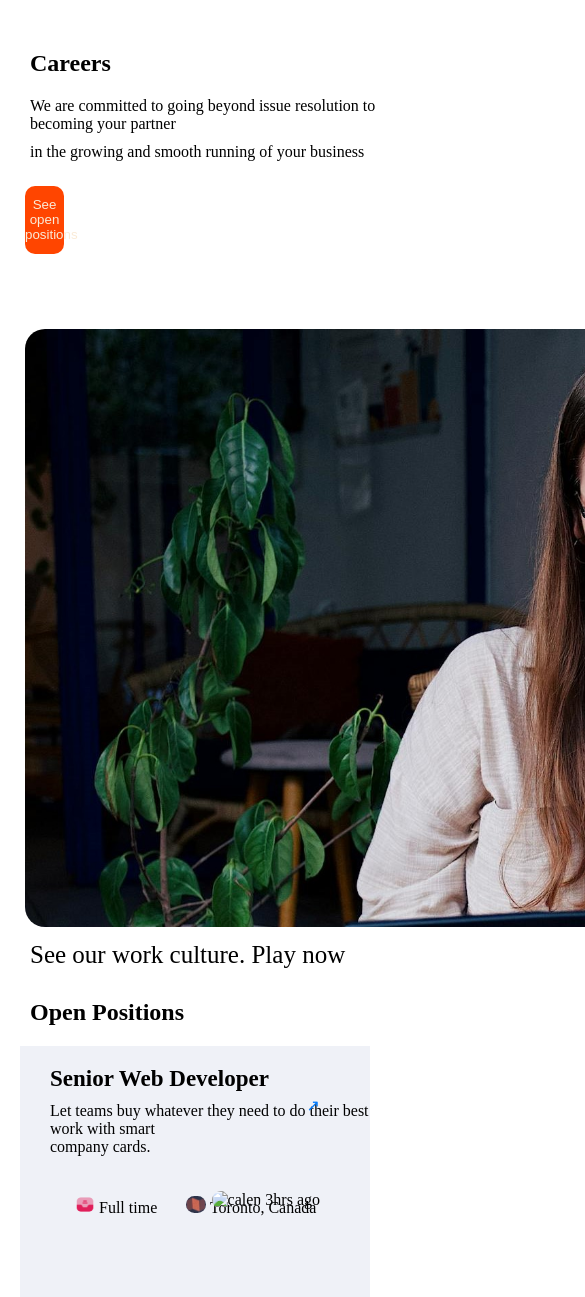
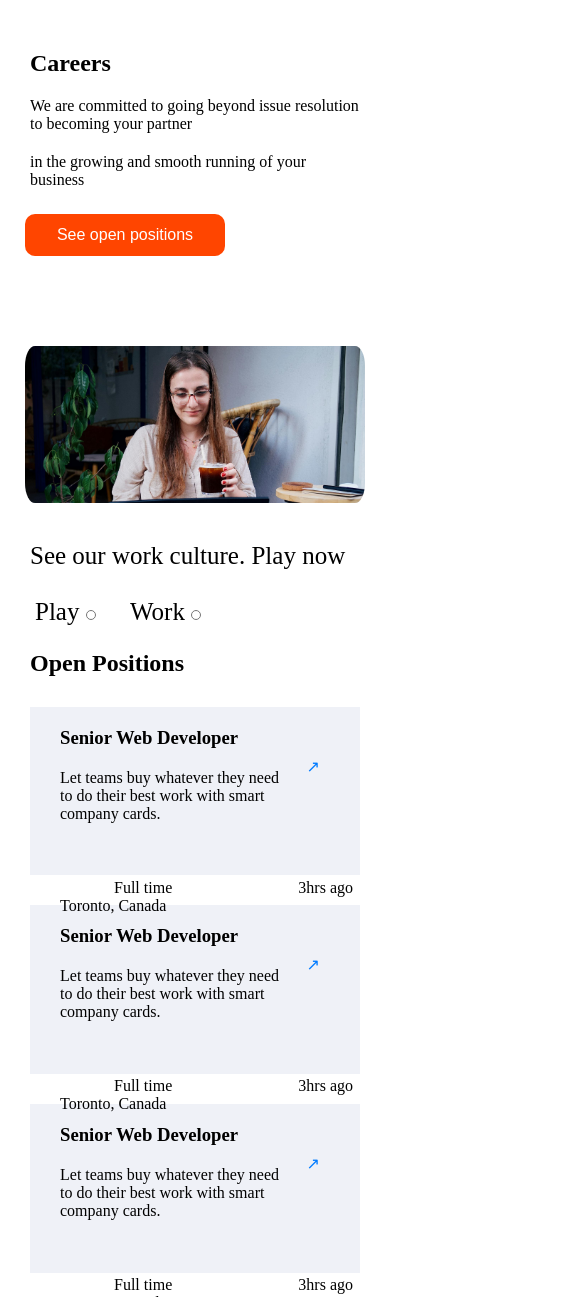
Before and after one commit to chosenvincent1/Klova_Community_Project, a plain HTML site: page career.html in a window 390 px wide. Shown: the top 1297 px of the page, 585 px wide, since content can reach past the window. Drawn offline with Linux system fonts and the light colour scheme.

Commit message:
initial commit

```diff
--- a/career.css
+++ b/career.css
@@ -21,24 +21,29 @@ h1 {
 }
 
 p {
-    margin-top: 10px;
+    margin-top: 20px;
     padding-left: 30px;
 }
 
 .positions {
     margin: 25px;
-    width: 10vw;
-    height: 8vh;
+    width: 27%;
+    padding: 0.75rem 1.5rem;
     text-align: center;
     border-radius: 10px;
     background-color: orangered;
-    color: antiquewhite;
+    color: white;
     border: orangered;
+    font-size: 1rem;
+    overflow: hidden;
+    white-space: nowrap;
 }
+
 img {
-    width: 1300px;
-    border-radius: 20px;
-    margin-left: 25px;
+    width: 100%;
+    border-radius: 35px;
+    padding: 15px;
+    object-fit: cover;
 }
 
 .work {
@@ -60,16 +65,20 @@ img {
 .p3 {
     font-size: 25px;
 }
-input {
-    height: 8.5px;
-    background-color: orangered;
+.input1 {
+    height: 10px;
+    width: 10px;
+    border-radius: 50%;
+    background-color: #ff5733;
 }
 
 .div1 {
     margin: 20px;
     background-color: #eff1f7;
     height: 30vh;
+   max-width: 100%;
 }
+
 
 h2 {
     padding-left: 30px;
@@ -79,7 +88,9 @@ h3 {
     padding-top: 20px;
     padding-left: 30px;
     font-weight: bold;
-    font-size: 23px;
+    size: 48px;
+
+
 }
 
 .img2 {
@@ -101,11 +112,10 @@ h3 {
     display: flex;
     margin-top: 30px;
 }
-.icon {
-    position: absolute;
-    right: 70px;
-    margin-top: 5px;
-}
+/*.icon {
+   position: absolute;
+   left: 150px;
+}*/
 
 .div4 {
     width: 1300px;
@@ -174,3 +184,90 @@ h3 {
     height: 24px;
     width: 24px;
 }
+.img4 {
+    height: 24px;
+    width: 24px;
+}
+/* on small screen*/
+@media screen and (max-width: 480px) {
+
+
+    .positions {
+        margin: 25px;
+        width: 200px;
+        padding: 0.75rem 1.5rem;
+        text-align: center;
+        border-radius: 10px;
+        background-color: orangered;
+        color: white;
+        border: orangered;
+        font-size: 1rem;
+        overflow: hidden;
+     }
+     .work{
+        display: flex;
+        flex-direction: column;
+     }
+
+     img {
+        width: 100%;
+        padding-left: 25px;
+        padding-right: 25px;
+     }
+
+     .p1 {
+        font-size: 25px;
+    position: absolute;
+    left: 100px;
+    top: 578px;
+     }
+     .p2 {
+        font-size: 25px;
+        position: absolute;
+        left: 5px;
+        top: 578px;
+     }
+     .p3 {
+        font-size: 25px;
+     }
+
+     .div1 {
+        height: 20vh;
+        margin: 30px;
+     }
+
+     .div3 {
+        margin-top: 20px;
+
+     }
+
+     p {
+        padding-left: 30px;
+        padding-right: 30px;
+
+     }
+     h2 {
+        padding-left: 30px;
+        margin-top: 80px;
+        margin-bottom: 20px;
+     }
+    h3 {
+        padding-top: 20px;
+        font-weight: bold;
+        size: 48px;
+    }
+
+    .p4 {
+        margin-right: 50px;
+    }
+    .p5 {
+      margin-right: 50px;
+    }
+    .icon {
+        position: absolute;
+        right: 37px;
+        margin-top: 20px;
+    }
+
+
+}
--- a/career.html
+++ b/career.html
@@ -21,8 +21,8 @@
                 <img src="image/project.jpeg" alt="">
                 <div class="work">
                 <p class="p3"> See our work culture. Play now</p >
-                <p class="p1">  Work   <input type="radio" name="" id="input1"> </p>
-                <p class="p2">  Play <input type="radio" name="" id="input1"></p>
+                <p class="p1">  Work   <input type="radio" name="" class="input1"> </p>
+                <p class="p2">  Play <input type="radio" name="" class="input1"></p>
                  </div>
             </div>
         </div>
@@ -34,7 +34,7 @@
                     <div class="div2">
                         <div>
                     <h3> Senior Web Developer</h3>
-                    <p>Let teams buy whatever they need to do their best work with smart <br> company cards.</p>
+                    <p class="p4">Let teams buy whatever they need to do their best work with smart <br> company cards.</p>
                         </div>
                         <div>
                     <a href="">
@@ -43,15 +43,15 @@
                     </div>
                     </div>
                     <div class="div3">
-                    <p><img src="image/image.png" alt="" class="img2"> Full time <img src="image/photo_2024-12-11_00-05-42 2.jpg" alt="" class="img2"> Toronto, Canada</p>
-                    <span class="icon"><img src="" alt="calen">   3hrs ago </span>
+                    <p class="p5"><img src="image/image.png" alt="" class="img2"> Full time <img src="image/photo_2024-12-11_00-05-42 2.jpg" alt="" class="img2"> Toronto, Canada</p>
+                    <span class="icon"><img src="image/calendar-2.png" alt="" class="img4">   3hrs ago </span>
                 </div>
                     </div>
                  <div class="div1">
                         <div class="div2">
                             <div>
                         <h3> Senior Web Developer</h3>
-                        <p>Let teams buy whatever they need to do their best work with smart <br> company cards.</p>
+                        <p class="p4">Let teams buy whatever they need to do their best work with smart <br> company cards.</p>
                             </div>
                             <div>
                         <a href="">
@@ -60,15 +60,15 @@
                         </div>
                         </div>
                         <div class="div3">
-                        <p><img src="image/image.png" alt="" class="img2"> Full time <img src="image/photo_2024-12-11_00-05-42 2.jpg" alt="" class="img2"> Toronto, Canada</p>
-                        <span class="icon"><img src="" alt="calen">   3hrs ago </span>
+                        <p class="p5"><img src="image/image.png" alt="" class="img2"> Full time <img src="image/photo_2024-12-11_00-05-42 2.jpg" alt="" class="img2"> Toronto, Canada</p>
+                        <span class="icon"><img src="image/calendar-2.png" alt="" class="img4">   3hrs ago </span>
                         </div>
                     </div>
                     <div class="div1">
                         <div class="div2">
                             <div>
                         <h3> Senior Web Developer</h3>
-                        <p>Let teams buy whatever they need to do their best work with smart <br> company cards.</p>
+                        <p class="p4">Let teams buy whatever they need to do their best work with smart <br> company cards.</p>
                             </div>
                             <div>
                         <a href="">
@@ -77,15 +77,15 @@
                         </div>
                         </div>
                         <div class="div3">
-                        <p><img src="image/image.png" alt="" class="img2"> Full time <img src="image/photo_2024-12-11_00-05-42 2.jpg" alt="" class="img2"> Toronto, Canada</p>
-                        <span class="icon"><img src="" alt="calen">   3hrs ago </span>
+                        <p class="p5"><img src="image/image.png" alt="" class="img2"> Full time <img src="image/photo_2024-12-11_00-05-42 2.jpg" alt="" class="img2"> Toronto, Canada</p>
+                        <span class="icon"><img src="image/calendar-2.png" alt="" class="img4">   3hrs ago </span>
                     </div>
                         </div>
                         <div class="div1">
                             <div class="div2">
                                 <div>
                             <h3> Senior Web Developer</h3>
-                            <p>Let teams buy whatever they need to do their best work with smart <br> company cards.</p>
+                            <p class="p4">Let teams buy whatever they need to do their best work with smart <br> company cards.</p>
                                 </div>
                                 <div>
                             <a href="">
@@ -94,8 +94,8 @@
                             </div>
                             </div>
                             <div class="div3">
-                            <p><img src="image/image.png" alt="" class="img2"> Full time <img src="image/photo_2024-12-11_00-05-42 2.jpg" alt="" class="img2"> Toronto, Canada</p>
-                            <span class="icon"><img src="" alt="calen">   3hrs ago </span>
+                            <p class="p5"><img src="image/image.png" alt="" class="img2"> Full time <img src="image/photo_2024-12-11_00-05-42 2.jpg" alt="" class="img2"> Toronto, Canada</p>
+                            <span class="icon"><img src="image/calendar-2.png" alt="" class="img4">   3hrs ago </span>
                         </div>
                         </div>
                         </div>
```
Also changed, not shown: image/calendar-2.png (added).
